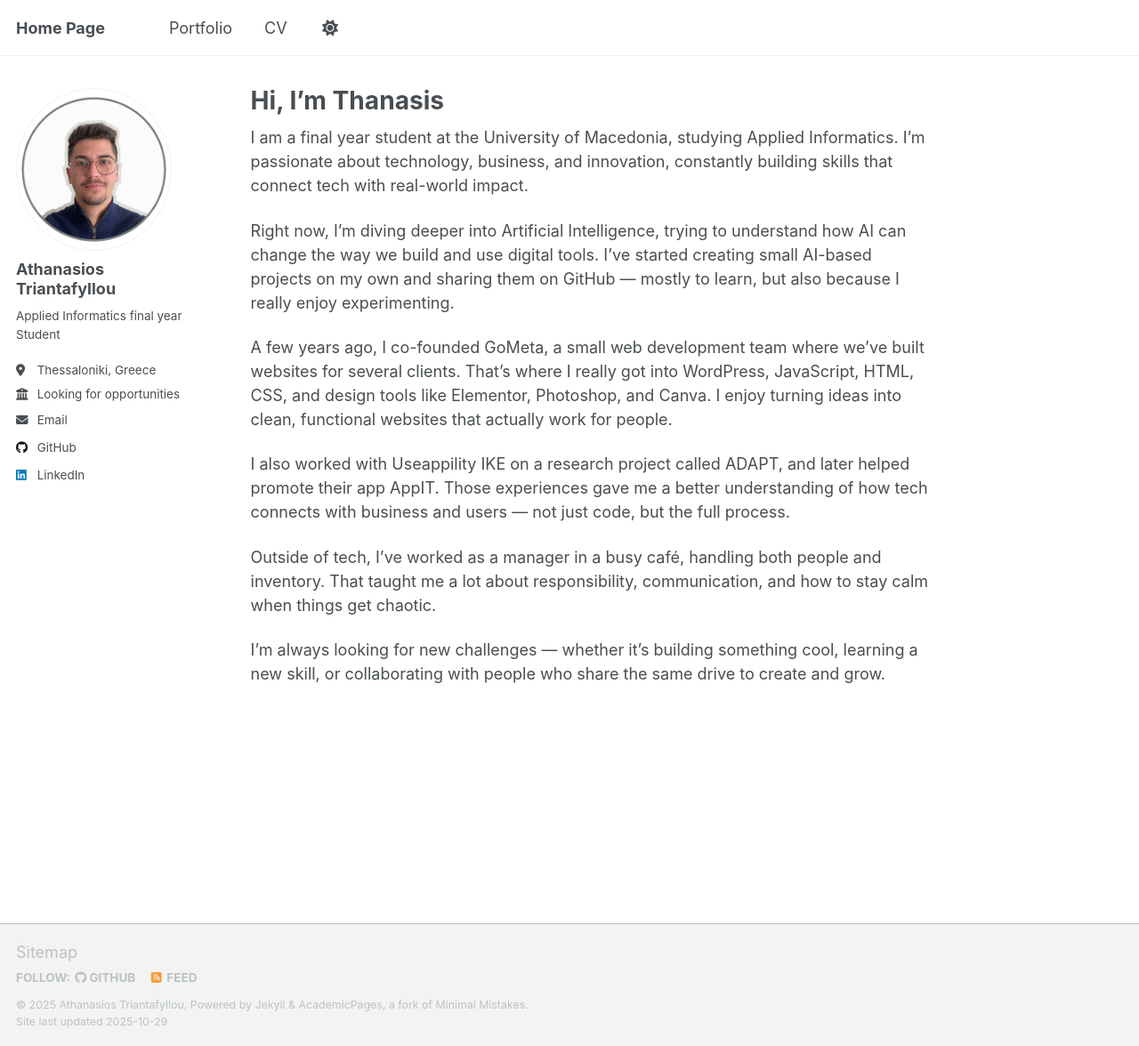
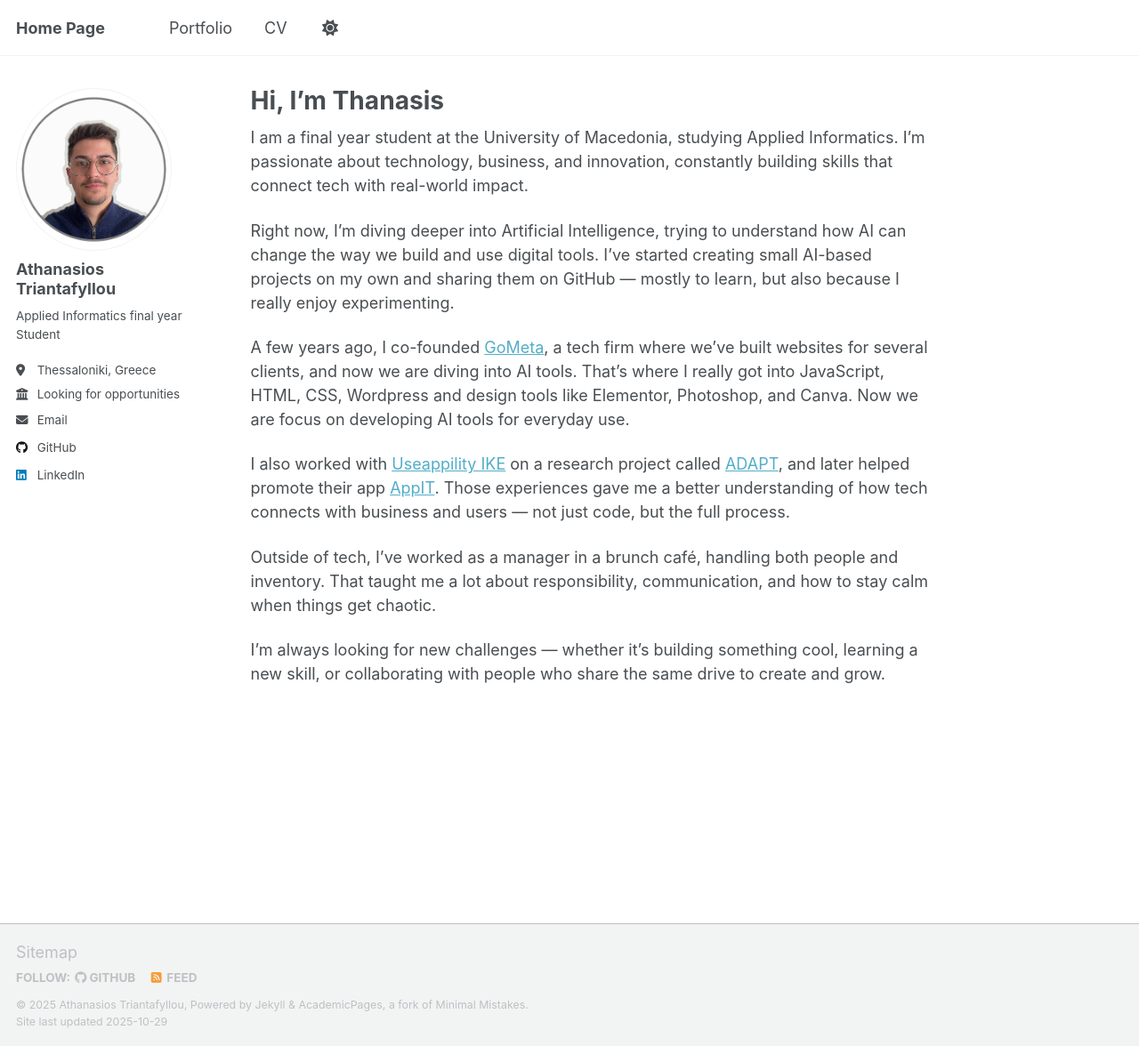
Before and after one commit to AthTriantafyllou/AthTriantafyllou.github.io, a Jekyll site: the page built from _pages/about.md, in a window 1280 px wide and 1176 px high. Shown: the whole window at 89% size. Built offline with Jekyll 4.4.1, drawn with Linux system fonts in a browser that asks for light colours; a script that is not in the unit is left out.

Commit message:
Update about.md

```diff
--- a/_pages/about.md
+++ b/_pages/about.md
@@ -14,13 +14,13 @@ I’m passionate about technology, business, and innovation, constantly building
 Right now, I’m diving deeper into Artificial Intelligence, trying to understand how AI can change the way we build and use digital tools. I’ve started creating small AI-based projects on my own and sharing them on GitHub — mostly to learn, but also because I really enjoy experimenting.
 
 
-A few years ago, I co-founded GoMeta, a small web development team where we’ve built websites for several clients. That’s where I really got into WordPress, JavaScript, HTML, CSS, and design tools like Elementor, Photoshop, and Canva. I enjoy turning ideas into clean, functional websites that actually work for people.
+A few years ago, I co-founded [GoMeta](https://gometa.gr){:target="_blank"}, a tech firm where we’ve built websites for several clients, and now we are diving into AI tools. That’s where I really got into JavaScript, HTML, CSS, Wordpress and design tools like Elementor, Photoshop, and Canva. Now we are focus on developing AI tools for everyday use.
 
 
-I also worked with Useappility IKE on a research project called ADAPT, and later helped promote their app AppIT. Those experiences gave me a better understanding of how tech connects with business and users — not just code, but the full process.
+I also worked with [Useappility IKE](https://useappility.com){:target="_blank"} on a research project called [ADAPT](https://useappility.com/en/adapt_app/){:target="_blank"}, and later helped promote their app [AppIT](https://appit.info){:target="_blank"}. Those experiences gave me a better understanding of how tech connects with business and users — not just code, but the full process.
 
 
-Outside of tech, I’ve worked as a manager in a busy café, handling both people and inventory. That taught me a lot about responsibility, communication, and how to stay calm when things get chaotic.
+Outside of tech, I’ve worked as a manager in a brunch café, handling both people and inventory. That taught me a lot about responsibility, communication, and how to stay calm when things get chaotic.
 
 
 I’m always looking for new challenges — whether it’s building something cool, learning a new skill, or collaborating with people who share the same drive to create and grow.
```
